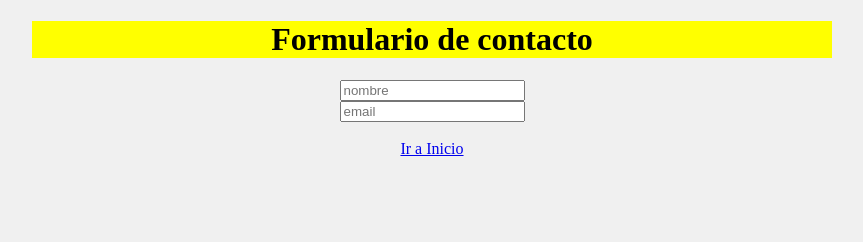
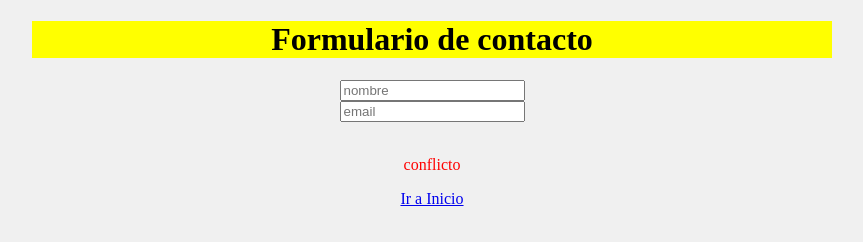
Before and after one commit to IES-Almudeyne-2425-DAW/Examen-Ejercicio4-DavidGalan, a plain HTML site: page formulario.html in a window 1280 px wide. Shown: the whole page, without its empty margins (208-1071 px from the left). Drawn offline with Linux system fonts and the light colour scheme.

Commit message:
defecto formulario

```diff
--- a/formulario.html
+++ b/formulario.html
@@ -18,6 +18,9 @@
         <input type="text" placeholder="nombre"><br>
         <input type="text" placeholder="email"><br>
         <br>
+
+        <p>conflicto</p>
+
     </main>
 
     <footer>
```
